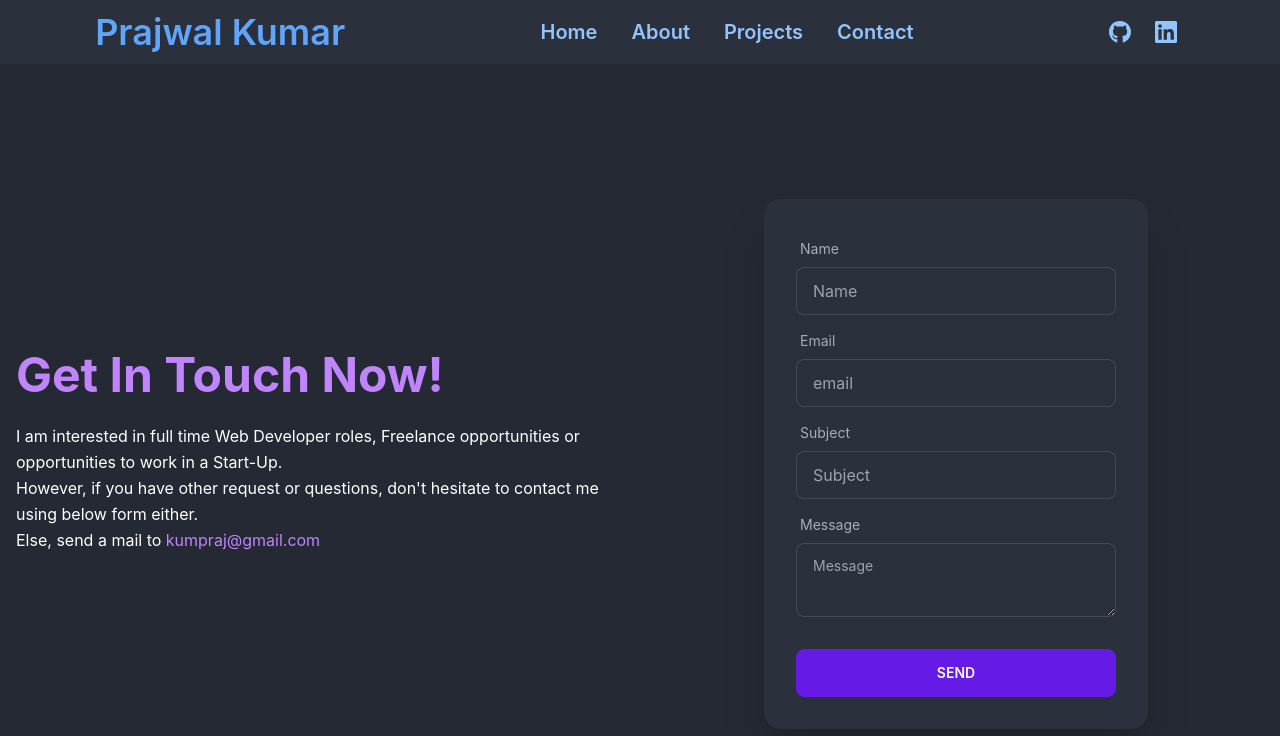
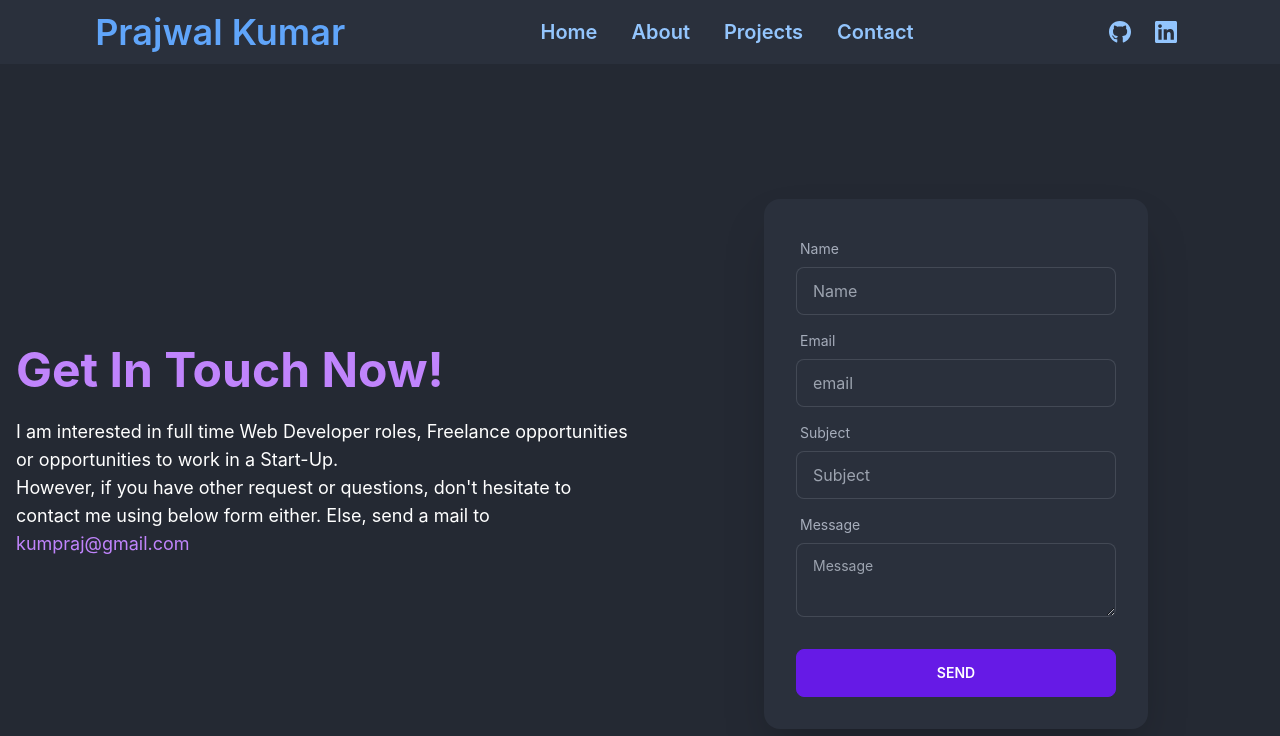
Before and after one commit to kumpraj/simple-react-portfolio, a React (Create React App) app: page /contact in a window 1280 px wide. Shown: the top 736 px of the page. Built offline with nearby package versions, Linux system fonts and the light colour scheme.

Commit message:
update width for text xontent

```diff
--- a/src/components/Pages/About.jsx
+++ b/src/components/Pages/About.jsx
@@ -8,7 +8,7 @@ function About() {
             <div className="grid grid-cols-1 md:grid-cols-2 lg:grid-cols-2 xl:grid-cols-2">
                 <div className="">
                     <h1 className="text-5xl font-bold text-yellow-500">About Me</h1>
-                    <p className="py-6 text-xl text-white leading-relaxed">I'm very ambitous front-end developer looking for a role in established IT company or a Start Up with a opportunity to work with latest technologies on challenging and diverse projects.
+                    <p className="py-6 w-2/3 md:w-full mx-auto text-xl text-white leading-relaxed">I'm very ambitous front-end developer looking for a role in established IT company or a Start Up with a opportunity to work with latest technologies on challenging and diverse projects.
                     <br />
                     I'm confident, naturally curious and consistently working and upskilling.
                     <br />
--- a/src/components/Pages/Contact.jsx
+++ b/src/components/Pages/Contact.jsx
@@ -6,43 +6,49 @@ function Contact() {
   <div className="hero-content grid grid-cols-1 md:grid-cols-2 lg:grid-cols-2 xl:grid-cols-2">
     <div className="text-center lg:text-left text-white leading-relaxed">
       <h1 className="text-5xl font-bold text-purple-400">Get In Touch Now!</h1>
-      <p className="py-6">I am interested in full time Web Developer roles, Freelance opportunities or opportunities to work in a Start-Up.
+      <p className="py-6 w-2/3 md:w-full text-lg mx-auto">I am interested in full time Web Developer roles, Freelance opportunities or opportunities to work in a Start-Up.
       <br />
       However, if you have other request or questions, don't hesitate to contact me using below form either.
-      <br />
+
       Else, send a mail to <span className="text-purple-400">kumpraj@gmail.com</span>
       </p>
     </div>
     <div className="mx-auto card flex-shrink-0 w-full max-w-sm shadow-2xl bg-base-100">
       <form action="https://getform.io/f/bbb6cd5e-bf59-4517-ae6f-274803130a75" method="POST">
         <div className="card-body">
+
           <div className="form-control">
             <label className="label">
               <span className="label-text">Name</span>
             </label>
             <input type="text" name="name" placeholder="Name" className="input input-bordered" />
           </div>
+
           <div className="form-control">
             <label className="label">
               <span className="label-text">Email</span>
             </label>
             <input type="text" name="email" placeholder="email" className="input input-bordered" />
           </div>
+
           <div className="form-control">
             <label className="label">
               <span className="label-text">Subject</span>
             </label>
             <input type="text" name="subject" placeholder="Subject" className="input input-bordered" />
           </div>
+
           <div className="form-control">
             <label className="label">
               <span className="label-text">Message</span>
             </label>
             <textarea type="text" name="message" placeholder="Message" className="textarea textarea-bordered" />
           </div>
+
           <div className="form-control mt-6">
             <button type="submit" className="btn btn-primary">Send</button>
           </div>
+
         </div>
       </form>
     </div>
```
Lines whose indentation alone changed are shown as unchanged.
